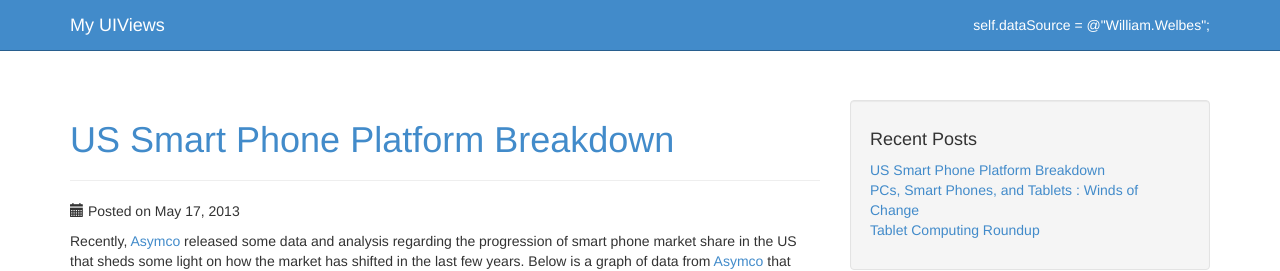
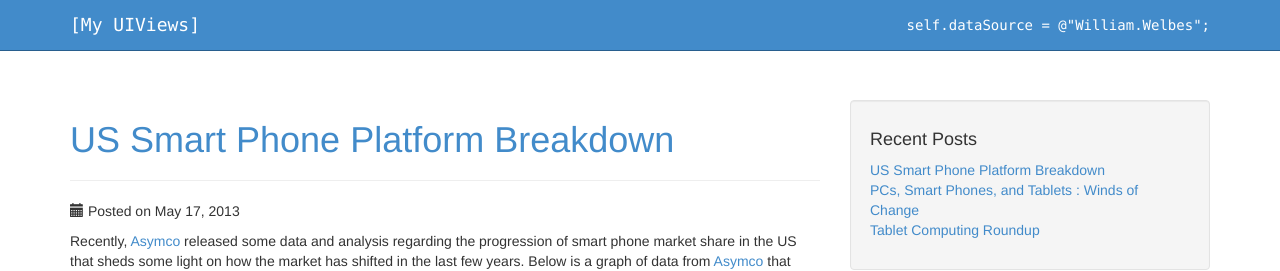
Before and after one commit to welbesw/welbesw.github.io, a Jekyll site: the page built from index.html, in a window 1280 px wide. Shown: the top 271 px of the page. Built offline with Jekyll 4.4.1, drawn with Linux system fonts in a browser that asks for light colours; Markdown is read by kramdown in place of the engine named in the settings.

Commit message:
Updated name and changed favicon.

```diff
--- a/_config.yml
+++ b/_config.yml
@@ -1,3 +1,3 @@
-name: My UIViews
+name: "[My UIViews]"
 markdown: redcarpet
 pygments: true
--- a/_layouts/default.html
+++ b/_layouts/default.html
@@ -9,6 +9,8 @@
 
       <title>{{ page.title }}</title>
       <meta name="viewport" content="width=device-width, initial-scale=1.0">
+
+      <link rel="shortcut icon" type="image/x-icon" href="/favicon.ico">
 
       <!-- Bootstrap -->
       <link href="/css/bootstrap.min.css" rel="stylesheet">
@@ -24,7 +26,7 @@
 
     <nav class="navbar navbar-inverse navbar-fixed-top" role="navigation">
       <div class="container">
-        <div class="navbar-header">
+        <div class="navbar-header code-font">
           <button type="button" class="navbar-toggle" data-toggle="collapse" data-target=".navbar-ex1-collapse">
             <span class="sr-only">Toggle navigation</span>
             <span class="icon-bar"></span>
@@ -36,7 +38,7 @@
 
         <!-- Collect the nav links, forms, and other content for toggling -->
         <div class="collapse navbar-collapse navbar-ex1-collapse">
-          <ul class="nav navbar-nav navbar-right">
+          <ul class="nav navbar-nav navbar-right code-font">
             <li><a href="#about">self.dataSource = @"William.Welbes";</a></li>
           </ul>
         </div><!-- /.navbar-collapse -->
--- a/css/blog-home.css
+++ b/css/blog-home.css
@@ -28,3 +28,7 @@
 	background-color: #285e8e;
 	border-color: #285e8e;
 }
+
+.code-font {
+    font-family: Consolas, Menlo, Monaco, Lucida Console, Liberation Mono, DejaVu Sans Mono, Bitstream Vera Sans Mono, Courier New, monospace, serif;
+}
```
Also changed, not shown: favicon.ico (added).
